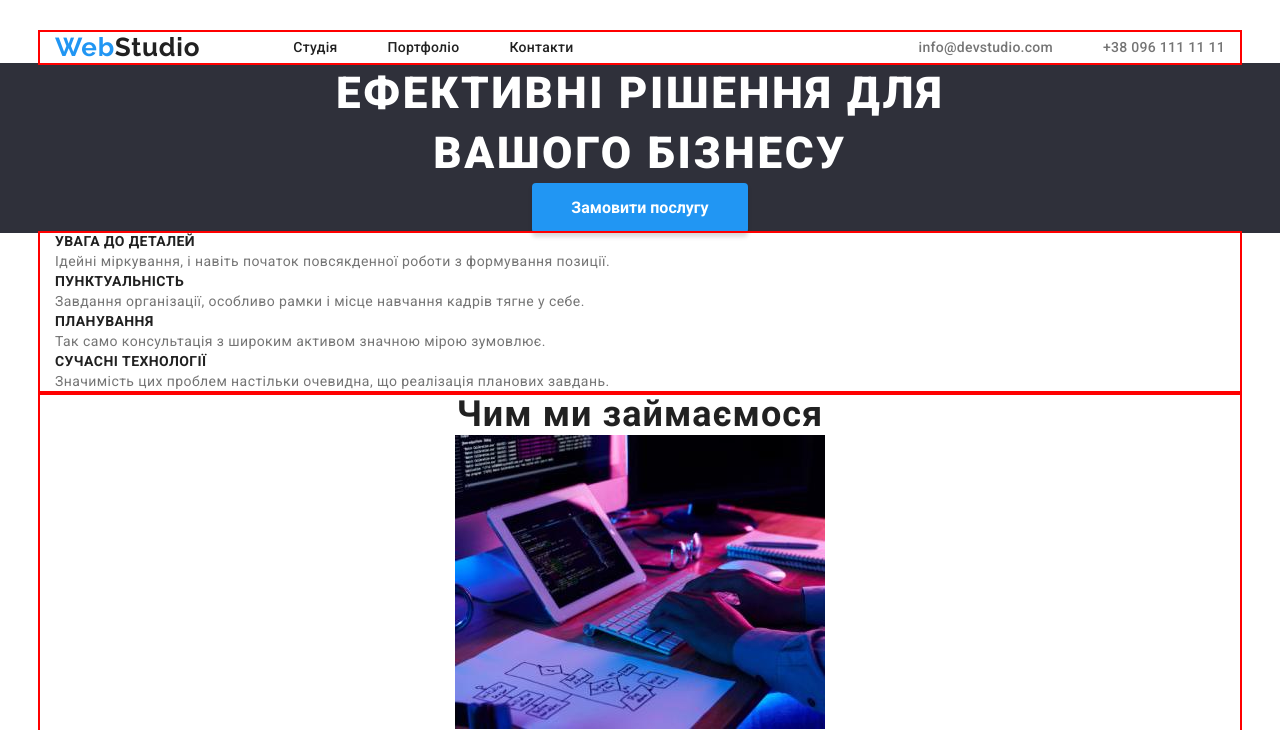
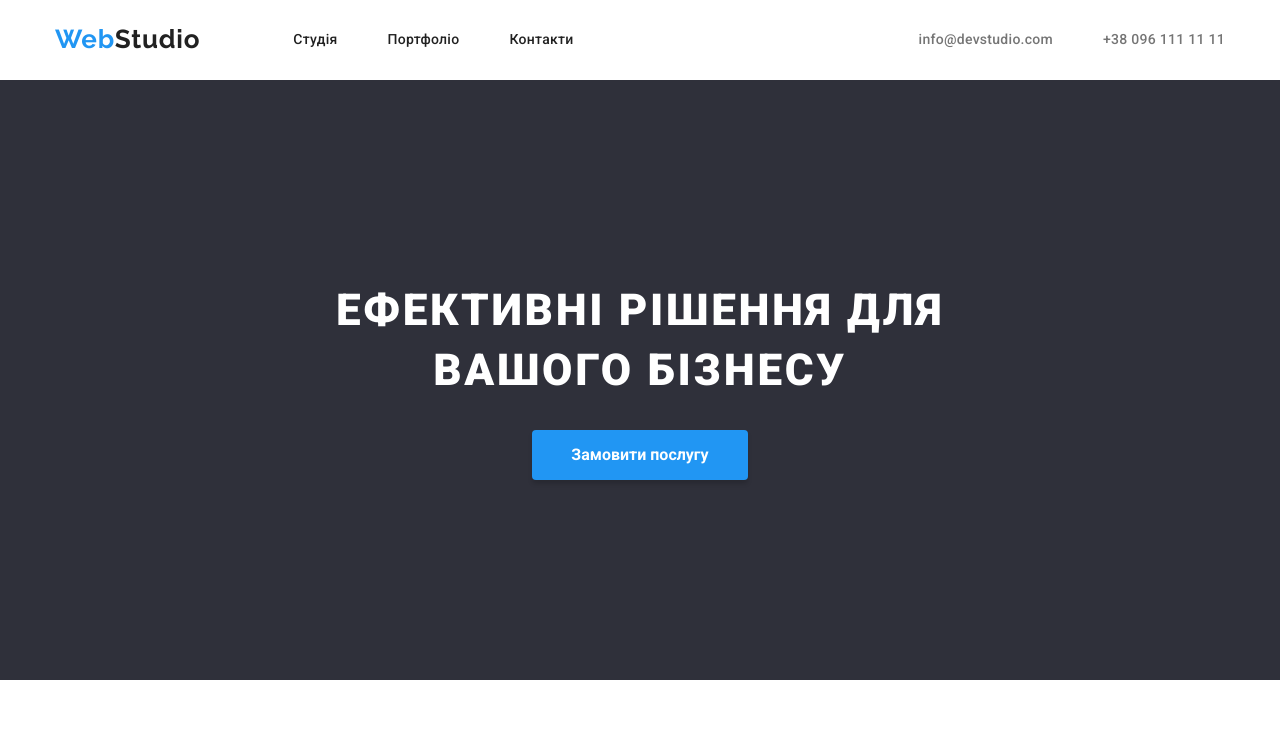
Before and after one commit to Volodymyr-Horban/goit-markup-hw-03, a plain HTML site: page index.html in a window 1280 px wide. Shown: the top 730 px of the page. Drawn offline with nearby package versions, Linux system fonts and the light colour scheme.

Commit message:
added index.html position

```diff
--- a/css/styles.css
+++ b/css/styles.css
@@ -20,6 +20,17 @@ ul {
     padding-left: 0;
 }
 
+img {
+    display: block;
+}
+
+
+
+.section {
+    padding-top: 94px;
+    padding-bottom: 94px;
+
+}
 
 .li {
     list-style: none;
@@ -51,16 +62,21 @@ ul {
     padding-left: 15px;
     padding-right: 15px;
     margin: 0 auto;
-    outline: 2px solid red;
+
 }
 
 .header {
-    padding-top: 32px;
+    padding-top: 24px;
+    padding-bottom: 25px;
+
 }
 
 .header-list {
     display: flex;
     align-items: center;
+
+
+
     }
 
 .header-list .navigation-list, .header-list .contact-list {
@@ -164,7 +180,11 @@ ul {
 
     width: 696px;
     height: 120px;
-    margin: auto;
+    margin-top: 106px;
+    margin-left: auto;
+    margin-right: auto;
+
+
 
 }
 
@@ -205,15 +225,31 @@ ul {
     border: none;
     cursor: pointer;
 
-    width: 216px;
+    min-width: 216px;
     height: 50px;
     box-shadow: 0px 4px 4px rgba(0, 0, 0, 0.15);
     border-radius: 4px;
+    margin-top: 30px;
+    margin-bottom: 106px;
     margin-left: auto;
     margin-right: auto;
+    padding-left: 10px;
+    padding-right: 10px;
 }
 
 /*Features*/
+.features {
+    padding-bottom: 0;
+}
+
+.features-list {
+    display: flex;
+    gap: 30px;
+}
+
+.features-item {
+    flex-basis: calc((100%-60px)/4);
+}
 
 .features-title {
     font-weight: 700;
@@ -243,7 +279,14 @@ ul {
     text-align: center;
     letter-spacing: 0.03em;
     color: var(--dark-color);
+    margin-bottom: 50px;
 }
+
+.promo-list {
+    display: flex;
+    gap: 30px;
+}
+
 
 /*Team*/
 
@@ -256,11 +299,18 @@ ul {
     text-align: center;
     letter-spacing: 0.03em;
     color: var(--dark-color);
+    margin-bottom: 50px;
 
+}
+
+.team-list {
+    display: flex;
+    gap: 30px;
 }
 
 .team-item {
     text-align: center;
+
 }
 
 .team-item-title {
@@ -270,6 +320,7 @@ ul {
     text-align: center;
     letter-spacing: 0.03em;
     color: var(--dark-color);
+    margin: 30px auto 10px;
 }
 
 .team-item-after-title {
@@ -304,6 +355,8 @@ ul {
 
 .footer {
     background-color:rgba(47, 48, 58, 1);
+    padding-top: 60px;
+    padding-bottom: 60px;
 
 }
 
@@ -315,7 +368,9 @@ ul {
     line-height: calc(31/26);
     letter-spacing: 0.03em;
     color: var(--white-color);
-    text-decoration: none
+    text-decoration: none;
+
+
 }
 
 .footer-contacts-list {
@@ -323,6 +378,8 @@ ul {
     font-size: 14px;
     line-height: calc(24/14);
     letter-spacing: 0.03em;
+    text-align: left;
+    margin-top: 20px;
 
 }
 
--- a/index.html
+++ b/index.html
@@ -10,13 +10,13 @@
     <link rel="preconnect" href="https://fonts.gstatic.com" crossorigin>
     <link href="https://fonts.googleapis.com/css2?family=Raleway:wght@700&family=Roboto:wght@400;500;700;900&display=swap"
         rel="stylesheet">
-    <link rel="stylesheet" href="https://cdnjs.cloudflare.com/ajax/libs/modern-normalize/1.0.0/modern-normalize.min.css" />
+    <link rel="stylesheet" href="https://cdnjs.cloudflare.com/ajax/libs/modern-normalize/1.1.0/modern-normalize.min.css"
+        integrity="sha512-wpPYUAdjBVSE4KJnH1VR1HeZfpl1ub8YT/NKx4PuQ5NmX2tKuGu6U/JRp5y+Y8XG2tV+wKQpNHVUX03MfMFn9Q=="
+        crossorigin="anonymous" referrerpolicy="no-referrer" />
     <link rel="stylesheet" href="./css/styles.css">
 </head>
 
 <body>
-
-
 
     <header class="header">
 
@@ -44,9 +44,9 @@
 
     <main>
 
-        <section class="main-title">
+        <section class="main-title section">
 
-            <div class="containet">
+            <div class="container">
 
                 <h1 class="main-title-text">Ефективні рішення для вашого бізнесу</h1>
 
@@ -60,7 +60,7 @@
 
 
         <!--Features-->
-        <section class="features">
+        <section class="features section">
 
             <div class="container">
 
@@ -113,7 +113,7 @@
 
         <!--Promo-->
 
-        <section class="promo">
+        <section class="promo section">
 
             <div class="container">
 
@@ -131,7 +131,7 @@
 
         <!--Team-->
 
-        <section class="team">
+        <section class="team section">
 
             <div class="container">
 
@@ -199,10 +199,6 @@
     </footer>
 
 
-
-   </div>
-
-
 </body>
 
 </html>
```
Also changed, not shown: portfolio.html (+19 -7 lines).
